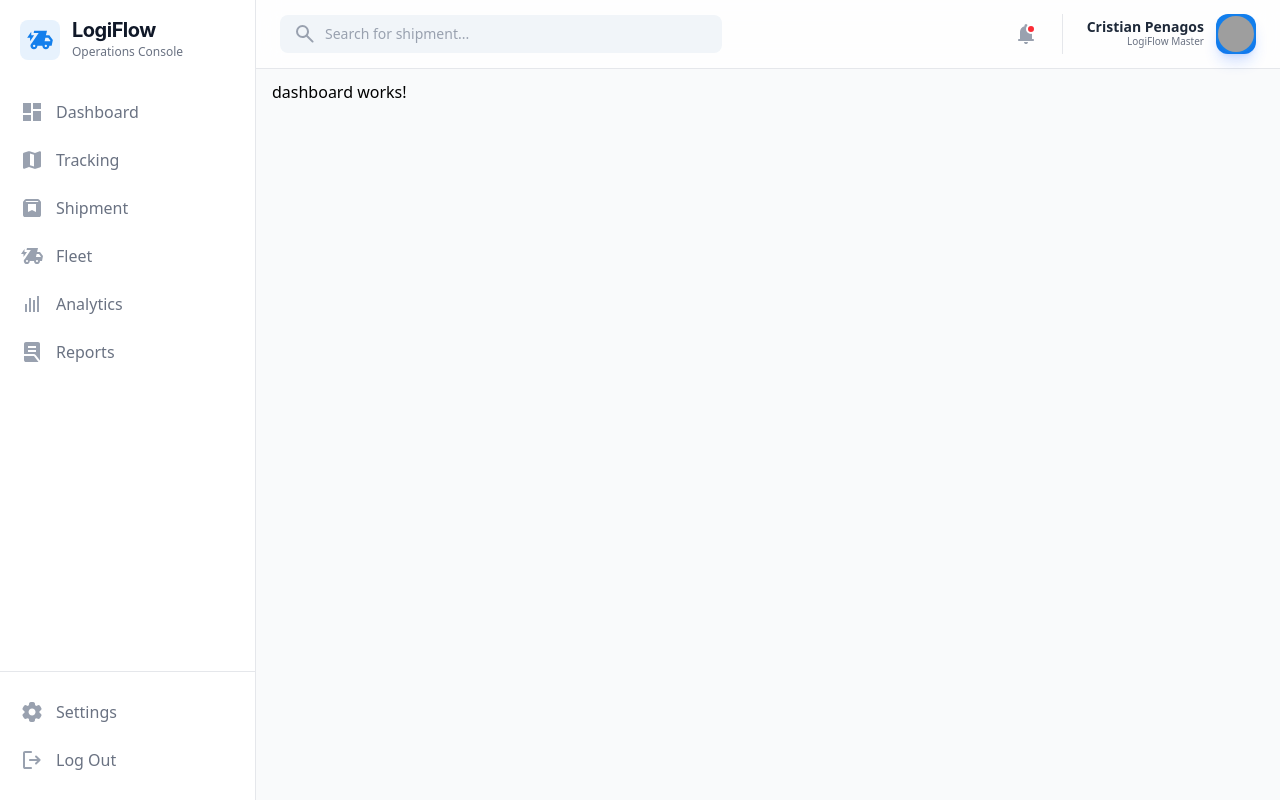
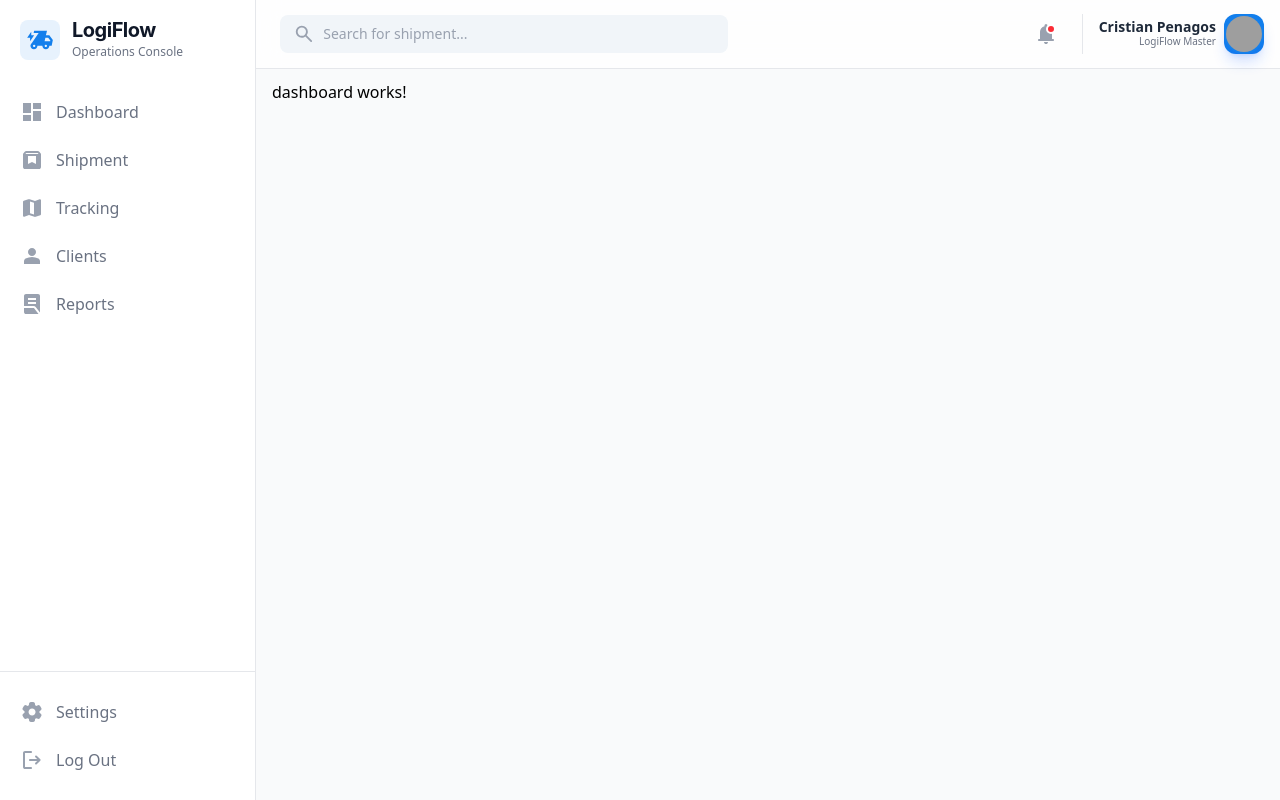
Before and after one commit to xXCpFireXx/LogiFlow-Frontend, an Angular app: page / in a window 1280 px wide. Built offline with nearby package versions, Linux system fonts and the light colour scheme; grey boxes are pictures that could not be loaded.

Commit message:
feat: Responsive sidebar and header

```diff
--- a/src/app/app.html
+++ b/src/app/app.html
@@ -1,6 +1,9 @@
-<app-header></app-header>
+<app-header (toggleMenu)="toggleSidebar()"></app-header>
 
-<app-side-bar></app-side-bar>
+<app-side-bar
+  [isOpen]="isSidebarOpen"
+  (closeSideBar)="isSidebarOpen = false">
+</app-side-bar>
 
 <main class="p-4 sm:ml-64 pt-20 min-h-screen bg-gray-50">
    <router-outlet></router-outlet>
--- a/src/app/app.ts
+++ b/src/app/app.ts
@@ -2,6 +2,7 @@ import { Component, signal } from '@angular/core';
 import { RouterOutlet } from '@angular/router';
 import { SideBar } from './components/side-bar/side-bar';
 import { Header } from './components/header/header';
+import { CommonModule } from '@angular/common';
 
 @Component({
   selector: 'app-root',
@@ -11,4 +12,11 @@ import { Header } from './components/header/header';
 })
 export class App {
   protected readonly title = signal('LogiFlow-Frontend');
+
+  // Variable para controlar si el sidebar está abierto en móvil
+  isSidebarOpen = false;
+
+  toggleSidebar() {
+    this.isSidebarOpen = !this.isSidebarOpen;
+  }
 }
--- a/src/app/components/header/header.html
+++ b/src/app/components/header/header.html
@@ -1,23 +1,40 @@
 <header>
-  <nav class="fixed top-0 sm:left-64 right-0 z-40 bg-white/80 backdrop-blur-md border-b border-gray-200 px-4 py-3 bg-white border-gray-200">
-    <div class="flex justify-between items-center h-11 px-2">
+  <nav class="fixed top-0 left-0 right-0 sm:left-64 z-40 bg-white/80 backdrop-blur-md border-b border-gray-200 px-4 py-3">
 
-      <div class="flex items-center gap-4">
-        <div class="hidden md:flex items-center bg-[#f1f5f9] px-3 py-1.5 rounded-lg border border-transparent focus-within:border-[#137fec] transition-all">
-          <svg aria-hidden="true" class="w-6 h-6 text-gray-400 transition-colors group-hover:text-[#137fec]" fill="currentColor" viewBox="0 0 24 24" xmlns="http://www.w3.org/2000/svg"><path d="M9.5 16q-2.725 0-4.612-1.888T3 9.5t1.888-4.612T9.5 3t4.613 1.888T16 9.5q0 1.1-.35 2.075T14.7 13.3l5.6 5.6q.275.275.275.7t-.275.7t-.7.275t-.7-.275l-5.6-5.6q-.75.6-1.725.95T9.5 16m0-2q1.875 0 3.188-1.312T14 9.5t-1.312-3.187T9.5 5T6.313 6.313T5 9.5t1.313 3.188T9.5 14"></path></svg>
-          <input type="text" placeholder="Search for shipment..." class="bg-transparent border-none focus:ring-0 focus:outline-none placeholder-gray-400 text-sm ml-2 w-full md:w-48 lg:w-96 text-gray-600 transition-all">
+    <div class="flex justify-between items-center h-11">
+
+      <div class="flex items-center w-10 sm:w-0">
+        <button
+          (click)="toggleMenu.emit()"
+          type="button"
+          class="group sm:hidden inline-flex items-center p-2 text-gray-400 hover:bg-[#e7f2fd] rounded-lg transition-all focus:outline-none">
+
+          <svg
+            class="w-6 h-6 transition-colors group-hover:text-[#137fec]"
+            fill="currentColor"
+            viewBox="0 0 20 20"
+            xmlns="http://www.w3.org/2000/svg">
+            <path fill-rule="evenodd" d="M3 5a1 1 0 011-1h12a1 1 0 110 2H4a1 1 0 01-1-1zM3 10a1 1 0 011-1h12a1 1 0 110 2H4a1 1 0 01-1-1zM3 15a1 1 0 011-1h12a1 1 0 110 2H4a1 1 0 01-1-1z" clip-rule="evenodd"></path>
+          </svg>
+        </button>
+      </div>
+
+      <div class="flex-1 flex justify-center sm:justify-start px-2">
+        <div class="flex items-center bg-[#f1f5f9] px-3 py-1.5 rounded-lg border border-transparent focus-within:border-[#137fec] transition-all w-full max-w-[200px] sm:max-w-md">
+          <svg aria-hidden="true" class="w-5 h-5 sm:w-6 sm:h-6 text-gray-400 transition-colors group-hover:text-[#137fec]" fill="currentColor" viewBox="0 0 24 24"><path d="M9.5 16q-2.725 0-4.612-1.888T3 9.5t1.888-4.612T9.5 3t4.613 1.888T16 9.5q0 1.1-.35 2.075T14.7 13.3l5.6 5.6q.275.275.275.7t-.275.7t-.7.275t-.7-.275l-5.6-5.6q-.75.6-1.725.95T9.5 16m0-2q1.875 0 3.188-1.312T14 9.5t-1.312-3.187T9.5 5T6.313 6.313T5 9.5t1.313 3.188T9.5 14"></path></svg>
+          <input type="text" placeholder="Search for shipment..." class="bg-transparent border-none focus:ring-0 focus:outline-none placeholder-gray-400 text-[11px] sm:text-sm ml-2 w-full text-gray-600 transition-all">
         </div>
       </div>
 
-      <div class="flex items-center gap-3">
+      <div class="flex items-center gap-1 sm:gap-3">
         <button class="group relative p-2 text-gray-500 hover:bg-[#e7f2fd] rounded-full transition-all">
           <svg aria-hidden="true" class="w-6 h-6 text-gray-400 transition-colors group-hover:text-[#137fec]" fill="currentColor" viewBox="0 0 24 24" xmlns="http://www.w3.org/2000/svg"><path d="M5 19q-.425 0-.712-.288T4 18t.288-.712T5 17h1v-7q0-2.075 1.25-3.687T10.5 4.2v-.7q0-.625.438-1.062T12 2t1.063.438T13.5 3.5v.7q2 .5 3.25 2.113T18 10v7h1q.425 0 .713.288T20 18t-.288.713T19 19zm7 3q-.825 0-1.412-.587T10 20h4q0 .825-.587 1.413T12 22"></path></svg>
           <span class="absolute top-2.5 right-2.5 w-2.5 h-2.5 bg-red-500 rounded-full border-2 border-white"></span>
         </button>
 
-        <div class="w-px h-10 bg-gray-200 mx-1"></div>
+        <div class="hidden sm:block w-px h-10 bg-gray-200 mx-1"></div>
 
-        <div class="flex items-center gap-3 pl-2 group cursor-pointer">
+        <div class="flex items-center gap-2 group cursor-pointer">
           <div class="text-right hidden sm:block">
             <p class="text-sm font-bold text-gray-800 leading-none">Cristian Penagos</p>
             <p class="text-[10px] text-gray-500 font-medium">LogiFlow Master</p>
--- a/src/app/components/side-bar/side-bar.html
+++ b/src/app/components/side-bar/side-bar.html
@@ -1,11 +1,10 @@
-<!-- <button data-drawer-target="default-sidebar" data-drawer-toggle="default-sidebar" aria-controls="default-sidebar" type="button" class="inline-flex items-center p-2 mt-2 ml-3 text-sm text-gray-500 rounded-lg sm:hidden hover:bg-gray-100 focus:outline-none focus:ring-2 focus:ring-gray-200 dark:text-gray-400 dark:hover:bg-gray-700 dark:focus:ring-gray-600">
-   <span class="sr-only">Open sidebar</span>
-   <svg class="w-6 h-6" aria-hidden="true" fill="currentColor" viewBox="0 0 20 20" xmlns="http://www.w3.org/2000/svg">
-      <path clip-rule="evenodd" fill-rule="evenodd" d="M2 4.75A.75.75 0 012.75 4h14.5a.75.75 0 010 1.5H2.75A.75.75 0 012 4.75zm0 10.5a.75.75 0 01.75-.75h7.5a.75.75 0 010 1.5h-7.5a.75.75 0 01-.75-.75zM2 10a.75.75 0 01.75-.75h14.5a.75.75 0 010 1.5H2.75A.75.75 0 012 10z"></path>
-   </svg>
-</button> -->
+<div
+  *ngIf="isOpen"
+  (click)="closeSideBar.emit()"
+  class="fixed inset-0 z-40 bg-gray-900/50 backdrop-blur-sm sm:hidden transition-opacity">
+</div>
 
-<aside id="default-sidebar" class="fixed top-0 left-0 z-50 w-64 h-screen transition-transform -translate-x-full sm:translate-x-0" aria-label="Sidenav">
+<aside id="default-sidebar" [class.translate-x-0]="isOpen" class="fixed top-0 left-0 z-50 w-64 h-screen transition-transform -translate-x-full sm:translate-x-0" aria-label="Sidenav">
   <div class="overflow-y-auto py-5 px-3 h-full bg-white border-r border-gray-200 bg-white flex flex-col">
 
     <div class="flex items-center gap-3 mb-8 px-2">
@@ -28,6 +27,12 @@
               </a>
           </li>
           <li>
+              <a routerLink="#" class="flex items-center p-2 text-base font-normal text-gray-900 rounded-lg dark:text-white hover:bg-gray-100 dark:hover:bg-[#e7f2fd] group">
+                  <svg aria-hidden="true" class="w-6 h-6 text-gray-400 transition-colors group-hover:text-[#137fec]" fill="currentColor" viewBox="0 0 24 24" xmlns="http://www.w3.org/2000/svg"><path d="M5 21q-.825 0-1.412-.587T3 19V6.525q0-.35.113-.675t.337-.6L4.7 3.725q.275-.35.687-.538T6.25 3h11.5q.45 0 .863.188t.687.537l1.25 1.525q.225.275.338.6t.112.675V19q0 .825-.587 1.413T19 21zm.4-15h13.2l-.85-1H6.25zM16 8H8v8l4-2l4 2z"></path></svg>
+                  <span class="flex-1 ml-3 text-gray-500 transition-colors group-hover:text-[#137fec] text-left whitespace-nowrap font-medium">Shipment</span>
+              </a>
+          </li>
+          <li>
               <a routerLink="/tracking" class="flex items-center p-2 text-base font-normal text-gray-900 rounded-lg dark:text-white hover:bg-gray-100 dark:hover:bg-[#e7f2fd] group">
                   <svg aria-hidden="true" class="w-6 h-6 text-gray-400 transition-colors group-hover:text-[#137fec]" fill="currentColor" viewBox="0 0 24 24" xmlns="http://www.w3.org/2000/svg"><path d="M14.35 20.775L9 18.9l-4.65 1.8q-.25.1-.488.063t-.437-.163t-.312-.337T3 19.775V5.75q0-.325.188-.575T3.7 4.8l4.65-1.575q.15-.05.313-.075T9 3.125t.338.025t.312.075L15 5.1l4.65-1.8q.25-.1.488-.062t.437.162t.313.338t.112.487V18.25q0 .325-.187.575t-.513.375l-4.65 1.575q-.15.05-.312.075t-.338.025t-.337-.025t-.313-.075M14 18.55V6.85l-4-1.4v11.7z"></path></svg>
                   <span class="flex-1 ml-3 text-gray-500 transition-colors group-hover:text-[#137fec] text-left whitespace-nowrap font-medium">Tracking</span>
@@ -35,20 +40,8 @@
           </li>
           <li>
               <a routerLink="#" class="flex items-center p-2 text-base font-normal text-gray-900 rounded-lg dark:text-white hover:bg-gray-100 dark:hover:bg-[#e7f2fd] group">
-                  <svg aria-hidden="true" class="w-6 h-6 text-gray-400 transition-colors group-hover:text-[#137fec]" fill="currentColor" viewBox="0 0 24 24" xmlns="http://www.w3.org/2000/svg"><path d="M5 21q-.825 0-1.412-.587T3 19V6.525q0-.35.113-.675t.337-.6L4.7 3.725q.275-.35.687-.538T6.25 3h11.5q.45 0 .863.188t.687.537l1.25 1.525q.225.275.338.6t.112.675V19q0 .825-.587 1.413T19 21zm.4-15h13.2l-.85-1H6.25zM16 8H8v8l4-2l4 2z"></path></svg>
-                  <span class="flex-1 ml-3 text-gray-500 transition-colors group-hover:text-[#137fec] text-left whitespace-nowrap font-medium">Shipment</span>
-              </a>
-          </li>
-          <li>
-              <a routerLink="#" class="flex items-center p-2 text-base font-normal text-gray-900 rounded-lg dark:text-white hover:bg-gray-100 dark:hover:bg-[#e7f2fd] group">
-                  <svg aria-hidden="true" class="w-6 h-6 text-gray-400 transition-colors group-hover:text-[#137fec]" fill="currentColor" viewBox="0 0 24 24" xmlns="http://www.w3.org/2000/svg"><path d="M3.5 13v-3H1l3.5-5v3H7zm3.3 7q-1.25 0-2.125-.875T3.8 17q0-.625.288-1.175t.787-.95L10.85 6h-4.3l.425-2H18l-.925 4H20l3 4l-1 5h-2q0 1.25-.875 2.125T17 20t-2.125-.875T14 17H9.8q0 1.25-.875 2.125T6.8 20m.2-2q.425 0 .713-.288T8 17t-.288-.712T7 16t-.712.288T6 17t.288.713T7 18m10 0q.425 0 .713-.288T18 17t-.288-.712T17 16t-.712.288T16 17t.288.713T17 18m-1.075-5h4.825l.1-.525L19 10h-2.375z"></path></svg>
-                  <span class="flex-1 ml-3 text-gray-500 transition-colors group-hover:text-[#137fec] text-left whitespace-nowrap font-medium">Fleet</span>
-              </a>
-          </li>
-          <li>
-              <a routerLink="#" class="flex items-center p-2 text-base font-normal text-gray-900 rounded-lg dark:text-white hover:bg-gray-100 dark:hover:bg-[#e7f2fd] group">
-                  <svg aria-hidden="true" class="w-6 h-6 text-gray-400 transition-colors group-hover:text-[#137fec]" fill="currentColor" viewBox="0 0 24 24" xmlns="http://www.w3.org/2000/svg"><path d="M9 6h2v14H9zm4 2h2v12h-2zm4-4h2v16h-2zM5 12h2v8H5z"></path></svg>
-                  <span class="flex-1 ml-3 text-gray-500 transition-colors group-hover:text-[#137fec] text-left whitespace-nowrap font-medium">Analytics</span>
+                  <svg aria-hidden="true" class="w-6 h-6 text-gray-400 transition-colors group-hover:text-[#137fec]" fill="currentColor" viewBox="0 0 24 24" xmlns="http://www.w3.org/2000/svg"><path d="M12 12q-1.65 0-2.825-1.175T8 8t1.175-2.825T12 4t2.825 1.175T16 8t-1.175 2.825T12 12m-8 8v-2.8q0-.85.438-1.562T5.6 14.55q1.55-.775 3.15-1.162T12 13t3.25.388t3.15 1.162q.725.375 1.163 1.088T20 17.2V20z"></path></svg>
+                  <span class="flex-1 ml-3 text-gray-500 transition-colors group-hover:text-[#137fec] text-left whitespace-nowrap font-medium">Clients</span>
               </a>
           </li>
           <li>
```
Also changed, not shown: src/app/components/header/header.ts (+5 -2 lines), src/app/components/side-bar/side-bar.ts (+8 -3 lines).
